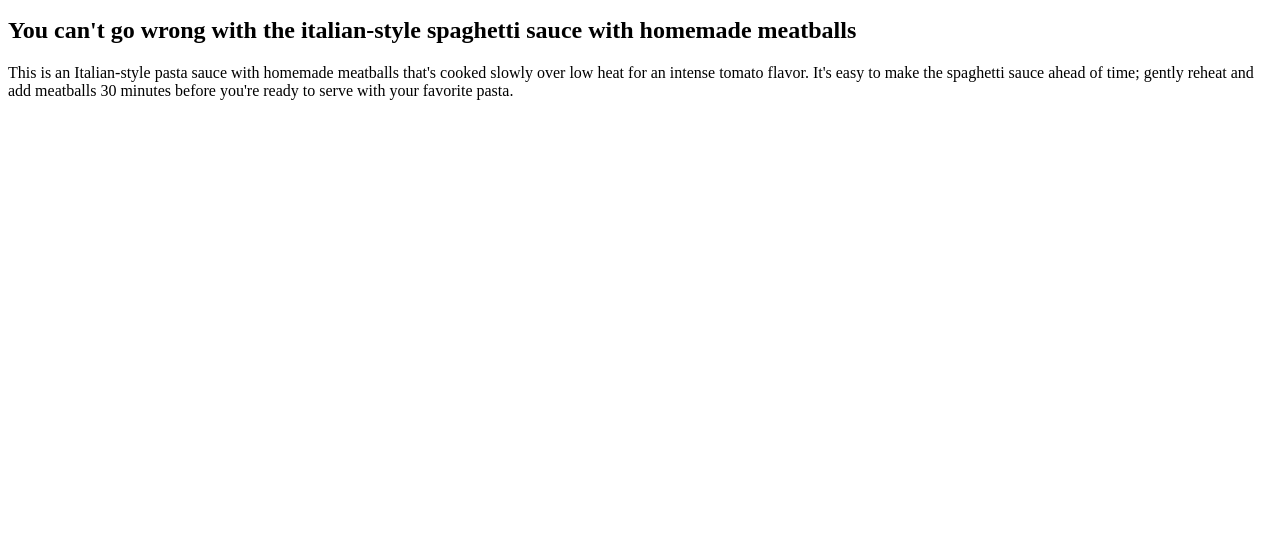
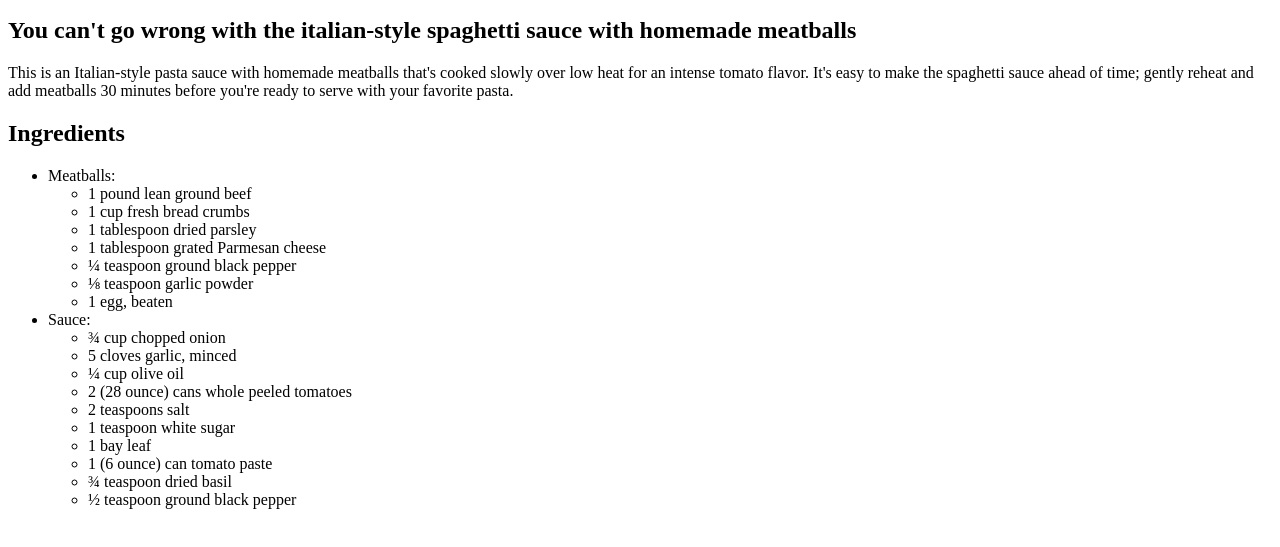
Before and after one commit to WaelFkaier/odin-recipes, a plain HTML site: page recipes/spaghetti.html in a window 1280 px wide. Shown: the part 101-648 px from the top of the page. Drawn offline with Linux system fonts and the light colour scheme.

Commit message:
Add ingredients to recipe

```diff
--- a/recipes/spaghetti.html
+++ b/recipes/spaghetti.html
@@ -17,5 +17,33 @@
       It's easy to make the spaghetti sauce ahead of time;
       gently reheat and add meatballs 30 minutes before you're ready to serve with your favorite pasta.
     </p>
+    <h2>
+      Ingredients
+    </h2>
+    <ul>
+      <li>Meatballs:</li>
+      <ul>
+        <li>1 pound lean ground beef</li>
+        <li>1 cup fresh bread crumbs</li>
+        <li>1 tablespoon dried parsley</li>
+        <li>1 tablespoon grated Parmesan cheese</li>
+        <li>¼ teaspoon ground black pepper</li>
+        <li>⅛ teaspoon garlic powder</li>
+        <li>1 egg, beaten</li>
+      </ul>
+      <li>Sauce:</li>
+      <ul>
+        <li>¾ cup chopped onion</li>
+        <li>5 cloves garlic, minced</li>
+        <li>¼ cup olive oil</li>
+        <li>2 (28 ounce) cans whole peeled tomatoes</li>
+        <li>2 teaspoons salt</li>
+        <li>1 teaspoon white sugar</li>
+        <li>1 bay leaf</li>
+        <li>1 (6 ounce) can tomato paste</li>
+        <li>¾ teaspoon dried basil</li>
+        <li>½ teaspoon ground black pepper</li>
+      </ul>
+    </ul>
   </body>
 </html>
```
